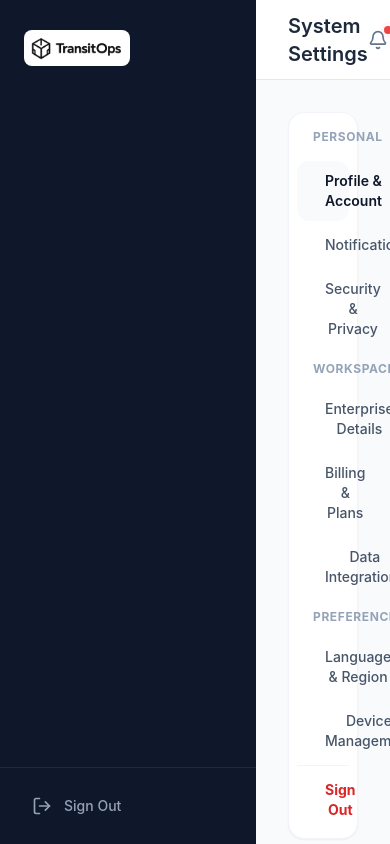
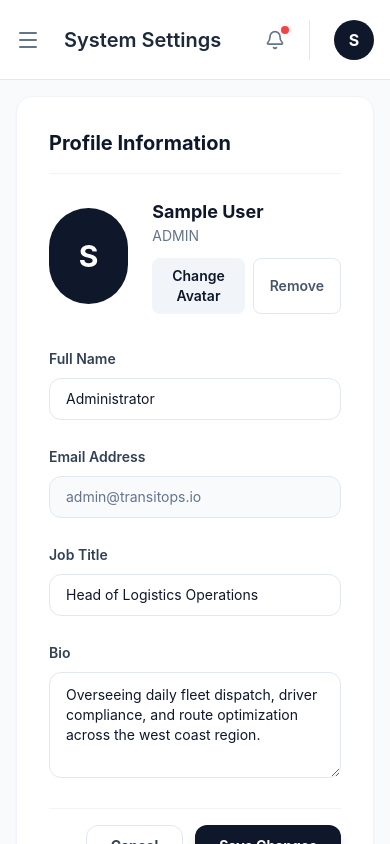
Before and after one commit to kavypatel03/TransitOps, a React (Vite) app in the folder frontend/: page /settings in a window 390 px wide. Built offline with nearby package versions, Linux system fonts and the light colour scheme; sample sign-in values are in the browser's storage.

Commit message:
UI: add responsive sidebar and adjust settings layout

```diff
--- a/frontend/src/components/layout/DashboardLayout.jsx
+++ b/frontend/src/components/layout/DashboardLayout.jsx
@@ -1,15 +1,17 @@
-
+import { useState } from 'react';
 import Sidebar from './Sidebar';
 import Header from './Header';
 
 const DashboardLayout = ({ children, title }) => {
+  const [isSidebarOpen, setSidebarOpen] = useState(false);
+
   return (
     <div className="flex h-screen bg-slate-50 font-sans overflow-hidden">
-      <Sidebar />
+      <Sidebar isOpen={isSidebarOpen} setIsOpen={setSidebarOpen} />
       <div className="flex-1 flex flex-col overflow-hidden">
-        <Header title={title} />
+        <Header title={title} onMenuClick={() => setSidebarOpen(true)} />
         {/* Main Content Area */}
-        <main className="flex-1 overflow-y-scroll bg-slate-50 p-8">
+        <main className="flex-1 overflow-y-scroll bg-slate-50 p-4 md:p-8">
           {children}
         </main>
       </div>
--- a/frontend/src/components/layout/Header.jsx
+++ b/frontend/src/components/layout/Header.jsx
@@ -1,13 +1,21 @@
 
-import { Search, Bell } from 'lucide-react';
+import { Search, Bell, Menu } from 'lucide-react';
 import { useAuth } from '../../context/AuthContext';
 
-const Header = ({ title = "Dashboard" }) => {
+const Header = ({ title = "Dashboard", onMenuClick }) => {
   const { user } = useAuth();
 
   return (
-    <header className="h-20 bg-white border-b border-slate-200 flex items-center justify-between px-8">
-      <h1 className="text-xl font-semibold text-slate-800">{title}</h1>
+    <header className="h-20 bg-white border-b border-slate-200 flex items-center justify-between px-4 md:px-8">
+      <div className="flex items-center gap-4">
+        <button
+          onClick={onMenuClick}
+          className="p-2 -ml-2 text-slate-500 hover:text-slate-900 lg:hidden rounded-lg hover:bg-slate-100 transition-colors"
+        >
+          <Menu className="w-6 h-6" />
+        </button>
+        <h1 className="text-xl font-semibold text-slate-800">{title}</h1>
+      </div>
 
       <div className="flex items-center gap-6">
         {/* Search Bar */}
--- a/frontend/src/components/layout/Sidebar.jsx
+++ b/frontend/src/components/layout/Sidebar.jsx
@@ -29,7 +29,7 @@ export const NAV_ITEMS = [
   { name: 'Settings', path: '/settings', icon: Settings, roles: ['fleet_manager'] },
 ];
 
-const Sidebar = () => {
+const Sidebar = ({ isOpen, setIsOpen }) => {
   const { user, logout } = useAuth();
   const navigate = useNavigate();
 
@@ -43,8 +43,23 @@ const Sidebar = () => {
   );
 
   return (
-    <div className="w-64 bg-[#0F172A] min-h-screen text-slate-400 flex flex-col justify-between">
-      <div>
+    <>
+      {/* Mobile Overlay */}
+      {isOpen && (
+        <div
+          className="fixed inset-0 bg-slate-900/50 z-40 lg:hidden transition-opacity"
+          onClick={() => setIsOpen(false)}
+        />
+      )}
+
+      {/* Sidebar Content */}
+      <div
+        className={cn(
+          "fixed lg:static inset-y-0 left-0 z-50 w-64 bg-[#0F172A] min-h-screen text-slate-400 flex flex-col justify-between transform transition-transform duration-200 ease-in-out lg:translate-x-0",
+          isOpen ? "translate-x-0" : "-translate-x-full"
+        )}
+      >
+        <div>
         {/* Logo Section */}
         <div className="h-16 flex items-center px-6 mt-4 mb-4">
           <div className="flex items-center gap-3 bg-white p-1.5 rounded-lg">
@@ -58,6 +73,7 @@ const Sidebar = () => {
             <NavLink
               key={item.name}
               to={item.path}
+              onClick={() => setIsOpen(false)}
               className={({ isActive }) =>
                 cn(
                   "flex items-center gap-3 px-4 py-3 rounded-xl text-sm font-medium transition-colors",
@@ -85,6 +101,7 @@ const Sidebar = () => {
         </button>
       </div>
     </div>
+    </>
   );
 };
 
--- a/frontend/src/pages/dashboards/Settings.jsx
+++ b/frontend/src/pages/dashboards/Settings.jsx
@@ -27,57 +27,10 @@ const Settings = () => {
   return (
     <DashboardLayout title="System Settings">
 
-      <div className="w-full flex flex-col md:flex-row gap-8">
-
-        {/* Settings Navigation Sidebar */}
-        <div className="w-full md:w-64 shrink-0">
-          <div className="bg-white rounded-2xl shadow-sm border border-slate-100 p-2 space-y-1">
-            <div className="px-4 py-2 mb-2">
-              <h3 className="text-xs font-bold text-slate-400 uppercase tracking-wider">Personal</h3>
-            </div>
-            <button className="w-full flex items-center gap-3 px-4 py-2.5 bg-slate-50 text-slate-900 font-semibold rounded-xl text-sm transition-colors">
-              <User className="w-4 h-4" /> Profile & Account
-            </button>
-            <button className="w-full flex items-center gap-3 px-4 py-2.5 text-slate-600 hover:bg-slate-50 hover:text-slate-900 font-medium rounded-xl text-sm transition-colors">
-              <Bell className="w-4 h-4" /> Notifications
-            </button>
-            <button className="w-full flex items-center gap-3 px-4 py-2.5 text-slate-600 hover:bg-slate-50 hover:text-slate-900 font-medium rounded-xl text-sm transition-colors">
-              <Lock className="w-4 h-4" /> Security & Privacy
-            </button>
-
-            <div className="px-4 py-2 mt-4 mb-2">
-              <h3 className="text-xs font-bold text-slate-400 uppercase tracking-wider">Workspace</h3>
-            </div>
-            <button className="w-full flex items-center gap-3 px-4 py-2.5 text-slate-600 hover:bg-slate-50 hover:text-slate-900 font-medium rounded-xl text-sm transition-colors">
-              <Building className="w-4 h-4" /> Enterprise Details
-            </button>
-            <button className="w-full flex items-center gap-3 px-4 py-2.5 text-slate-600 hover:bg-slate-50 hover:text-slate-900 font-medium rounded-xl text-sm transition-colors">
-              <CreditCard className="w-4 h-4" /> Billing & Plans
-            </button>
-            <button className="w-full flex items-center gap-3 px-4 py-2.5 text-slate-600 hover:bg-slate-50 hover:text-slate-900 font-medium rounded-xl text-sm transition-colors">
-              <Database className="w-4 h-4" /> Data Integrations
-            </button>
-
-            <div className="px-4 py-2 mt-4 mb-2">
-              <h3 className="text-xs font-bold text-slate-400 uppercase tracking-wider">Preferences</h3>
-            </div>
-            <button className="w-full flex items-center gap-3 px-4 py-2.5 text-slate-600 hover:bg-slate-50 hover:text-slate-900 font-medium rounded-xl text-sm transition-colors">
-              <Globe className="w-4 h-4" /> Language & Region
-            </button>
-            <button className="w-full flex items-center gap-3 px-4 py-2.5 text-slate-600 hover:bg-slate-50 hover:text-slate-900 font-medium rounded-xl text-sm transition-colors">
-              <Smartphone className="w-4 h-4" /> Device Management
-            </button>
-
-            <div className="my-2 border-t border-slate-100"></div>
-
-            <button onClick={handleLogout} className="w-full flex items-center gap-3 px-4 py-2.5 text-red-600 hover:bg-red-50 font-bold rounded-xl text-sm transition-colors">
-              <LogOut className="w-4 h-4" /> Sign Out
-            </button>
-          </div>
-        </div>
+      <div className="max-w-4xl mx-auto">
 
         {/* Settings Content Area */}
-        <div className="flex-1 space-y-6">
+        <div className="w-full space-y-6">
 
           <div className="bg-white rounded-2xl p-8 shadow-sm border border-slate-100">
             <h2 className="text-xl font-bold text-slate-900 mb-6 pb-4 border-b border-slate-100">Profile Information</h2>
```
